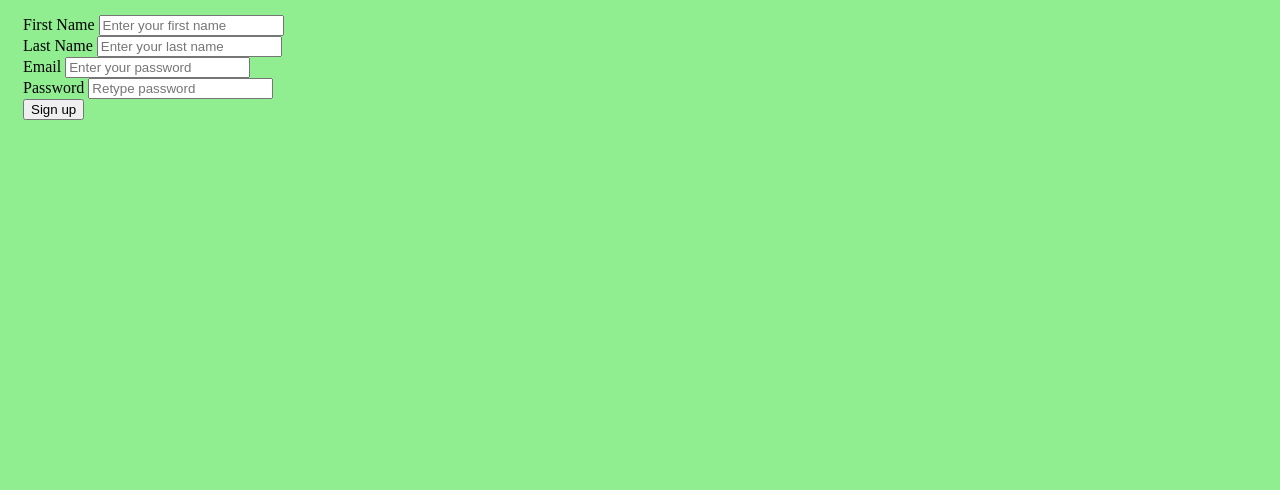
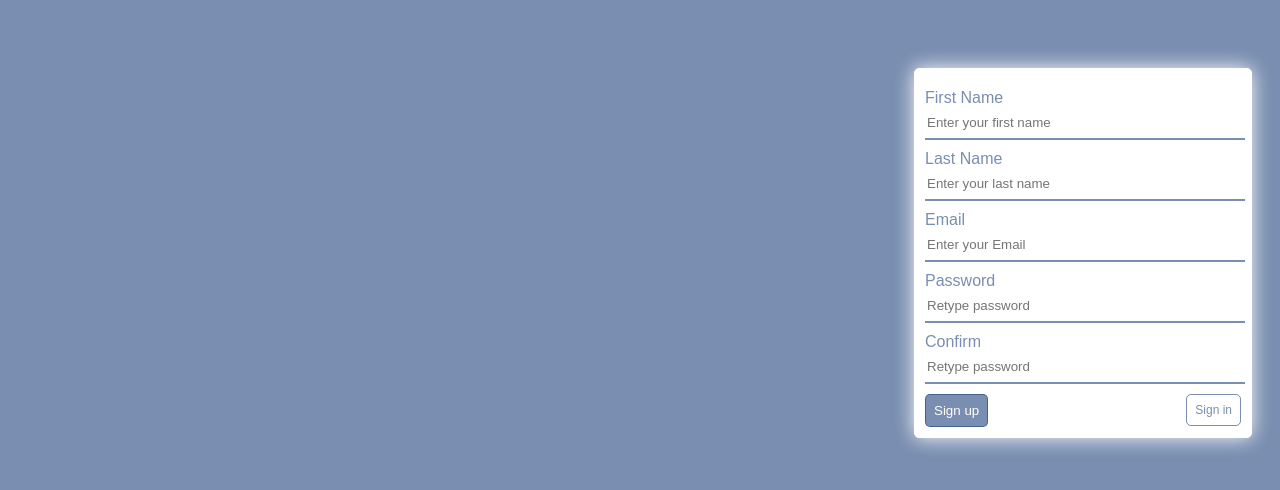
Before and after one commit to j4l13n/banka, a plain HTML site: page UI/signup.html in a window 1280 px wide. Drawn offline with Linux system fonts and the light colour scheme.

Commit message:
i have added signup page

```diff
--- a/UI/css/style.css
+++ b/UI/css/style.css
@@ -1,12 +1,99 @@
 @media only screen and (min-width: 500px){
     body {
-        background-color: lightgreen;
+        background-color: rgb(32, 67, 124, 0.6);
         background-repeat: no-repeat;
         background-attachment: fixed;
+        font-family: Arial, Helvetica, sans-serif;
     }
 
     .container {
-        margin: 15px;
+
+    }
+
+    label {
+        display: block;
+        position: relative;
+        color: rgb(32, 67, 124, 0.6);
+    }
+
+    .group {
+        padding-top: 10px;
+    }
+
+    .form {
+        padding-top: 8px;
+        padding-bottom: 8px;
+        border-top: none;
+        border-right: none;
+        border-left: none;
+        border-bottom: 2px solid rgb(32, 67, 124, 0.6);
+        width: 100%;
+    }
+
+    .form:focus {
+        padding-top: 8px;
+        padding-bottom: 8px;
+        width: 100%;
+        border-top: none;
+        border-right: none;
+        border-left: none;
+        outline: none;
+        border-bottom: 2px solid rgb(32, 67, 124, 0.6);
+    }
+
+    .btn {
+        padding-top: 8px;
+        padding-bottom: 8px;
+        padding-left: 8px;
+        padding-right: 8px;
+        border: 1px solid rgb(32, 67, 124, 0.6);
+        border-radius: 5px;
+        color: white;
+    }
+
+    .btn:hover {
+        padding-top: 8px;
+        padding-bottom: 8px;
+        padding-left: 8px;
+        padding-right: 8px;
+        border: 1px solid rgb(32, 67, 124, 0.6);
+        border-radius: 4px;
+        cursor: pointer;
+        color: rgb(32, 67, 124, 0.6);
+    }
+
+    .btn-pri {
+        background-color: rgb(32, 67, 124, 0.6);
+    }
+
+    .btn-pri:hover {
+        background-color: white;
+    }
+
+    a.btn {
+        text-decoration: none;
+        color: rgb(32, 67, 124, 0.6);
+        font-size: 12px;
+        float: right;
+    }
+
+    a.btn:hover {
+        background-color: rgb(32, 67, 124, 0.6);
+        color: white;
+    }
+
+    .column-4-sign {
+        width: 25%;
+        float: right;
+        background-color: white;
+        margin-top: 60px;
+        padding: 10px;
+        margin-right: 20px;
+        border-radius: 5px;
+        border: 1px solid white;
+		-moz-box-shadow: 0 0 20px white;
+		-webkit-box-shadow: 0 0 20px white;
+		box-shadow: 0 0 20px white;
     }
 
 }
--- a/UI/signup.html
+++ b/UI/signup.html
@@ -9,26 +9,31 @@
 </head>
 <body>
     <div class="container">
-        <div class="">
+        <div class="column-4-sign">
             <form action="" method="" id="">
-                <div class="">
+                <div class="group">
                     <label for="">First Name</label>
-                    <input type="text" class="" id="" placeholder="Enter your first name"/>
+                    <input type="text" class="form" id="" placeholder="Enter your first name" required/>
                 </div>
-                <div class="">
+                <div class="group">
                     <label for="">Last Name</label>
-                    <input type="text" class="" id="" placeholder="Enter your last name"/>
+                    <input type="text" class="form" id="" placeholder="Enter your last name" required/>
                 </div>
-                <div class="">
+                <div class="group">
                     <label for="">Email</label>
-                    <input type="email" class="" id="" placeholder="Enter your password"/>
+                    <input type="email" class="form" id="" placeholder="Enter your Email" required/>
                 </div>
-                <div class="">
+                <div class="group">
                     <label for="">Password</label>
-                    <input type="password" class="" id="" placeholder="Retype password"/>
+                    <input type="password" class="form" id="" placeholder="Retype password" required/>
                 </div>
-                <div class="">
-                    <input type="submit" class="" id="" value="Sign up"/>
+                <div class="group">
+                    <label for="">Confirm</label>
+                    <input type="password" class="form" id="" placeholder="Retype password" required/>
+                </div>
+                <div class="group">
+                    <input type="submit" class="btn btn-pri" id="" value="Sign up"/>
+                    <a href="#" class="btn btn-sec">Sign in</a>
                 </div>
             </form>
         </div>
```
